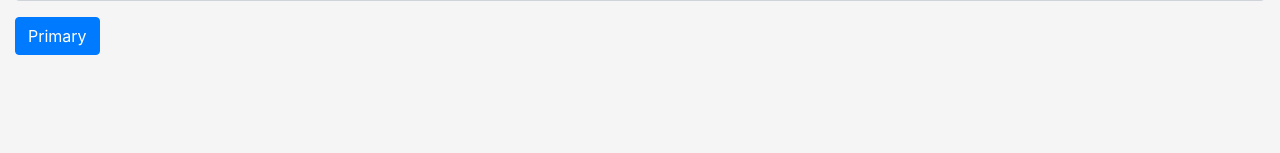
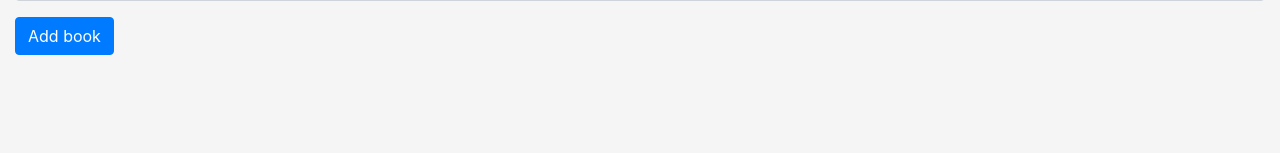
Before and after one commit to sWrAAb/Lost-Page, a Flask app: page /add_book in a window 1280 px wide. Shown: the part 647-800 px from the top of the page. Run offline with Flask 2, Linux system fonts and the light colour scheme; data that the repository does not hold is empty; some libraries are stand-ins or nearby versions.

Commit message:
added delete book and tested it. all CRUD is working

```diff
--- a/app.py
+++ b/app.py
@@ -72,6 +72,13 @@ def update_book(book_id):
     })
     return redirect(url_for('books'))
 
+# Delete book #
+
+@app.route('/delete_book/<book_id>')
+def delete_book(book_id):
+    mongo.db.books.remove({'_id': ObjectId(book_id)})
+    return redirect(url_for('books'))
+
 
 if __name__ == "__main__":
     app.run(host=os.environ.get('IP'),
--- a/templates/addbook.html
+++ b/templates/addbook.html
@@ -32,7 +32,7 @@
             <textarea class="form-control" rows="4" id="description" name="description" type="text" placeholder="Description"></textarea>
         </div>
     </form>
-    <button class="btn btn-primary" type="submit" form="addbook-form">Primary</button>
+    <button class="btn btn-primary" type="submit" form="addbook-form">Add book</button>
 </div>
 
 
--- a/templates/viewbook.html
+++ b/templates/viewbook.html
@@ -23,7 +23,7 @@
         </div>
 
         <a class="btn btn-warning" href="{{ url_for('edit_book', book_id=book._id) }}" role="button">Edit book</a>
-        <button type="button" class="btn btn-danger">Delete book</button>
+        <a class="btn btn-danger" href="{{url_for('delete_book', book_id=book._id)}}" role="button">Delete book</a>
     </div>
 </div>
 
```
